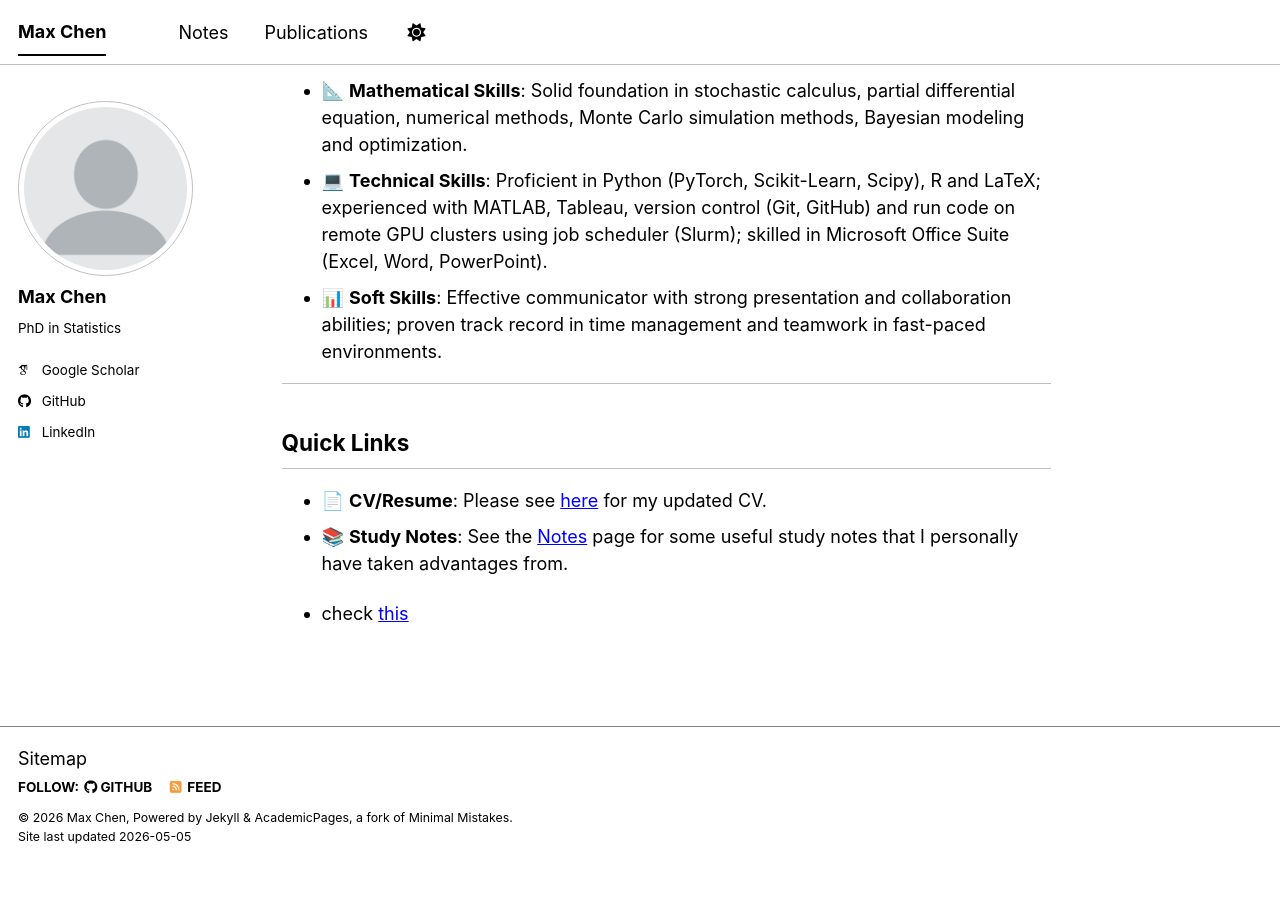
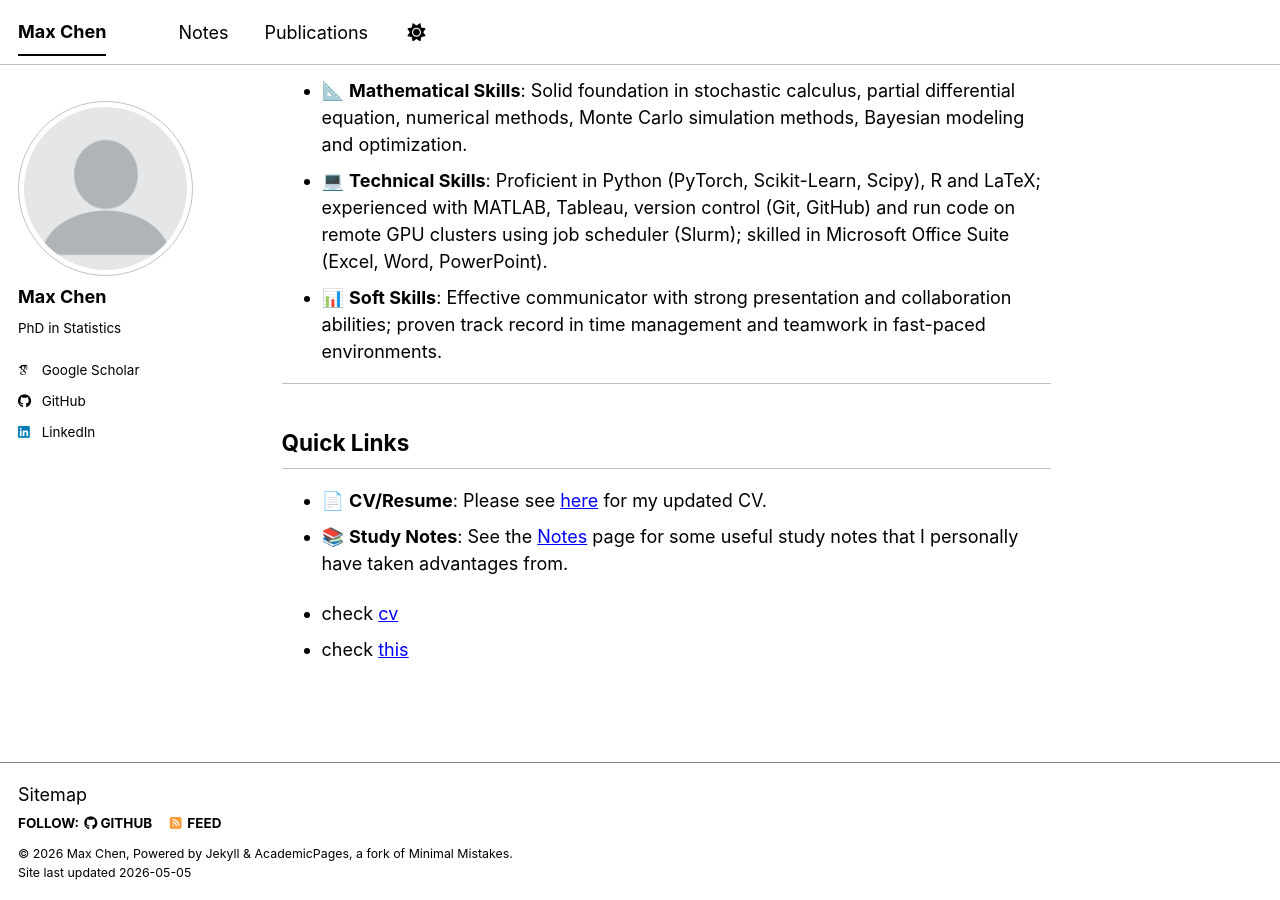
Before and after one commit to MaxGniluynehc/maxchen, a Jekyll site: the page built from _pages/about.md, in a window 1280 px wide and 900 px high, scrolled down 657 px. Built offline with Jekyll 4.4.1, drawn with Linux system fonts in a browser that asks for light colours; some web fonts are replaced; a script bundle is joined from its source files by our own code; library files that are not in the unit come from our copies; before the commit the page ends 1521 px from its top, so only the background shows below that.

Commit message:
Update about.md

```diff
--- a/_pages/about.md
+++ b/_pages/about.md
@@ -33,6 +33,7 @@ proven track record in time management and teamwork in fast-paced environments.
 - 📄 **CV/Resume**: Please see [here](https://maxgniluynehc.github.io/maxchen/CV/CV_YulingMaxChen.pdf) for my updated CV.
 - 📚 **Study Notes**: See the [Notes](https://maxgniluynehc.github.io/maxchen/notes/) page for some useful study notes that I personally have taken advantages from.
 
+- check [cv](https://maxgniluynehc.github.io/maxchen/CV/CV_YulingMaxChen.pdf)
 - check [this](https://maxgniluynehc.github.io/maxchen/_notes/STA261_Review.pdf)
 
 
```
